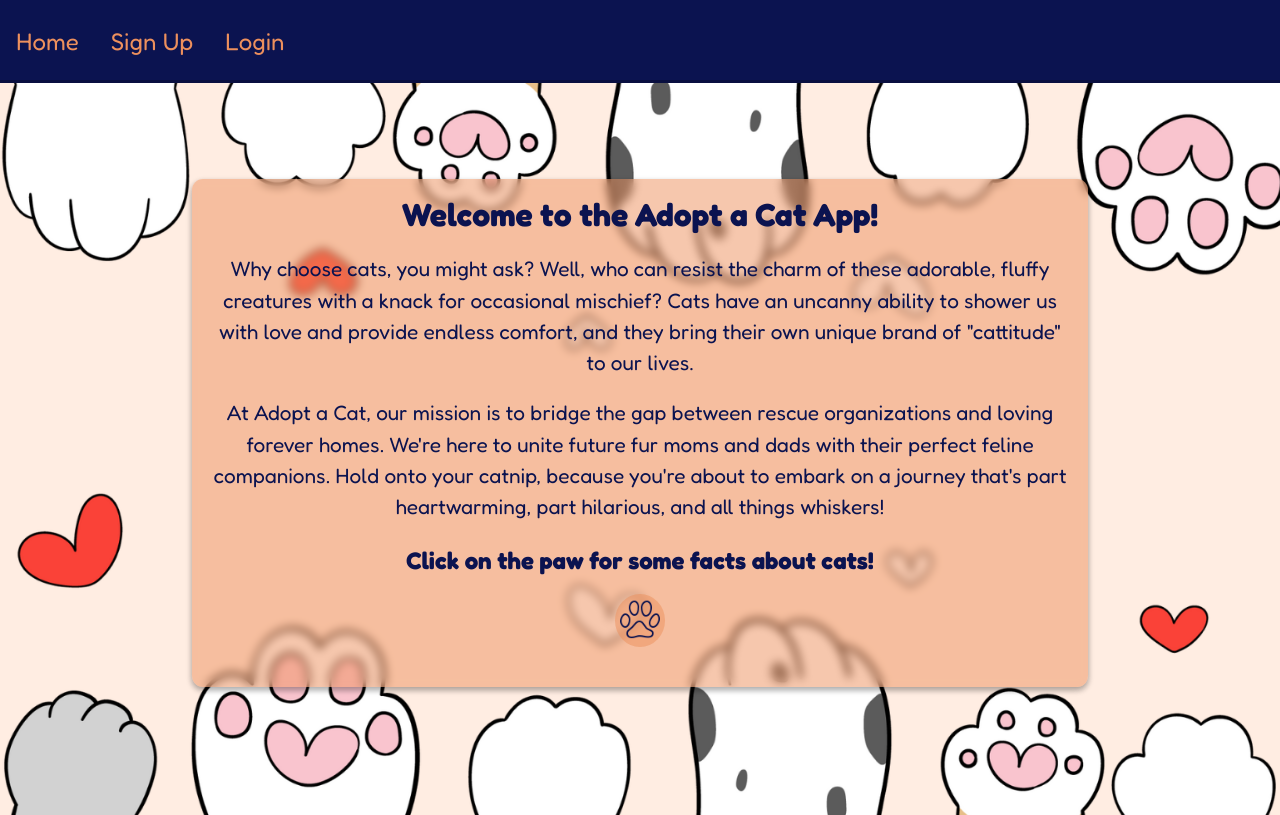
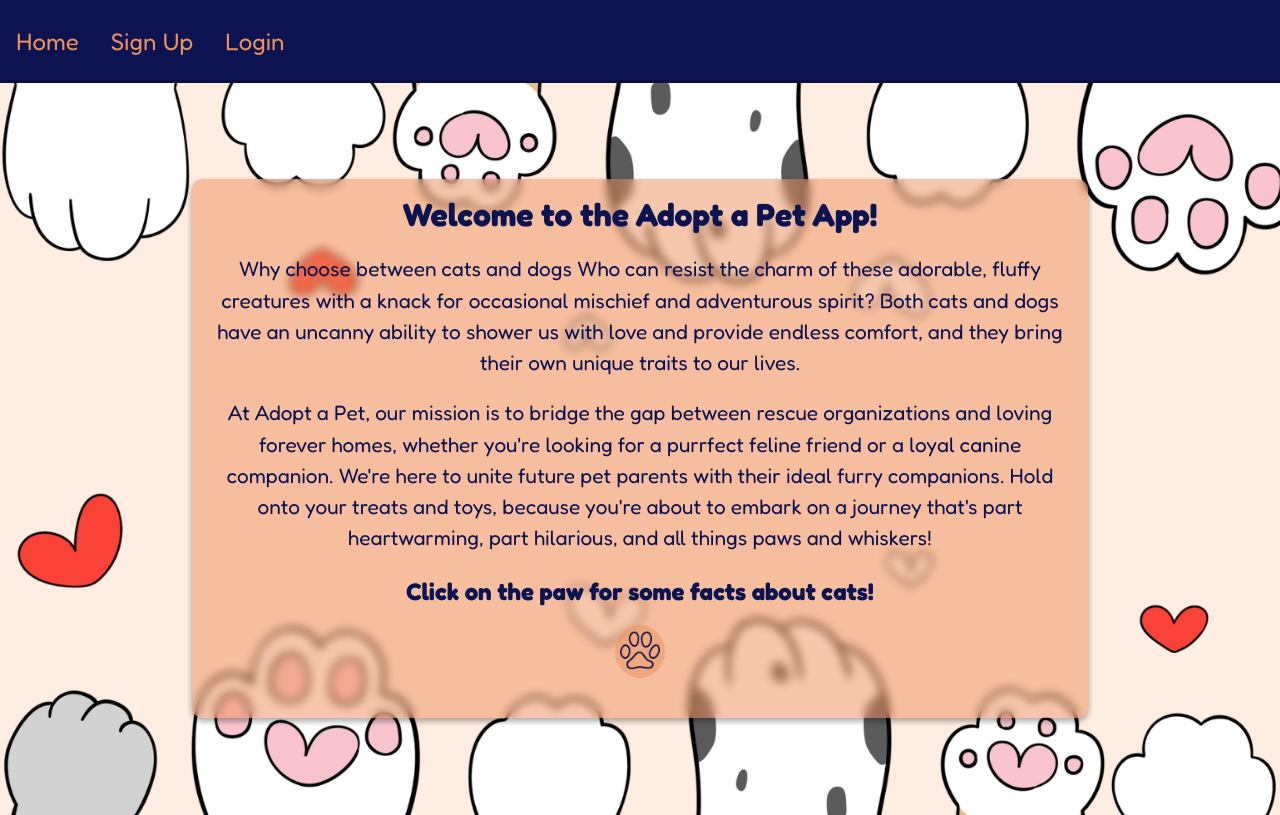
Before and after one commit to KseniiaErnest/Adopt-A-Cat-client, a React (Create React App) app: page / in a window 1280 px wide. Built offline with nearby package versions, Linux system fonts and the light colour scheme; no server answers.

Commit message:
Updated text

```diff
--- a/src/App.css
+++ b/src/App.css
@@ -589,6 +589,19 @@ gap: 1.5rem;
   border: none;
 }
 
+.icon-direction {
+  box-shadow: rgba(0, 0, 0, 0.15) 0px 3px 3px 0px;
+  cursor: pointer;
+  transition: all 0.3s;
+  border-radius: 50%;
+}
+
+.icon-direction:active {
+  transform: translateY(4px);
+  box-shadow: rgba(0, 0, 0, 0.15) 0px 5px 5px 0px;
+  filter: brightness(95%);
+}
+
 .carousel-img {
   width: 25rem;
   height: 29rem;
--- a/src/pages/HomePage.js
+++ b/src/pages/HomePage.js
@@ -27,12 +27,12 @@ export default function HomePage() {
     }}>
 
     <div className='home-text-box'>
-    <h1>Welcome to the Adopt a Cat App! </h1>
+    <h1>Welcome to the Adopt a Pet App! </h1>
     <p className='home-text'>
-Why choose cats, you might ask? Well, who can resist the charm of these adorable, fluffy creatures with a knack for occasional mischief? Cats have an uncanny ability to shower us with love and provide endless comfort, and they bring their own unique brand of "cattitude" to our lives.
+    Why choose between cats and dogs Who can resist the charm of these adorable, fluffy creatures with a knack for occasional mischief and adventurous spirit? Both cats and dogs have an uncanny ability to shower us with love and provide endless comfort, and they bring their own unique traits to our lives.
 
 </p>
-<p className='home-text'>At Adopt a Cat, our mission is to bridge the gap between rescue organizations and loving forever homes. We're here to unite future fur moms and dads with their perfect feline companions. Hold onto your catnip, because you're about to embark on a journey that's part heartwarming, part hilarious, and all things whiskers!</p>
+<p className='home-text'>At Adopt a Pet, our mission is to bridge the gap between rescue organizations and loving forever homes, whether you're looking for a purrfect feline friend or a loyal canine companion. We're here to unite future pet parents with their ideal furry companions. Hold onto your treats and toys, because you're about to embark on a journey that's part heartwarming, part hilarious, and all things paws and whiskers!</p>
 <h2>Click on the paw for some facts about cats!</h2>
  <button className=' btn--get-fact' onClick={getCatFact}><img src='/icons8-cat-footprint-50.png' alt='cat paw' /></button>
  <p className='api-fact'>{catFact}</p>
```
